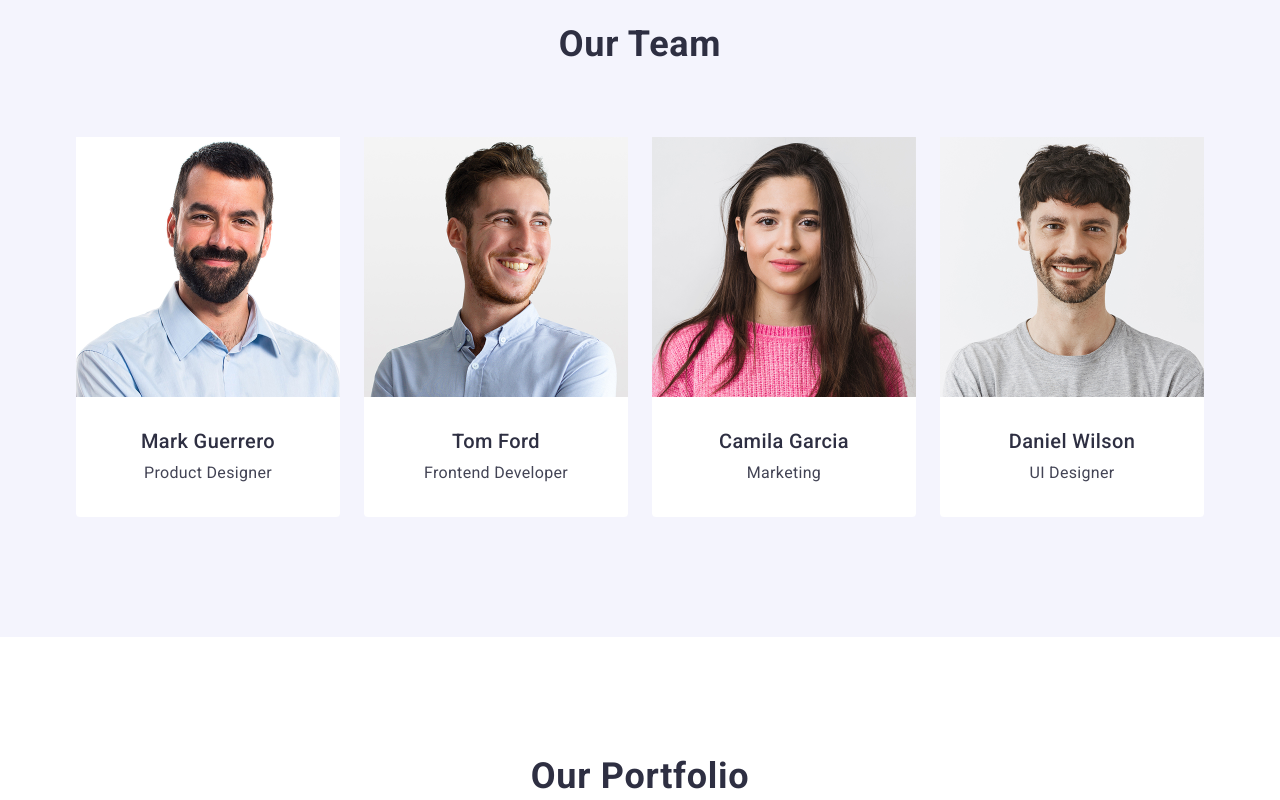
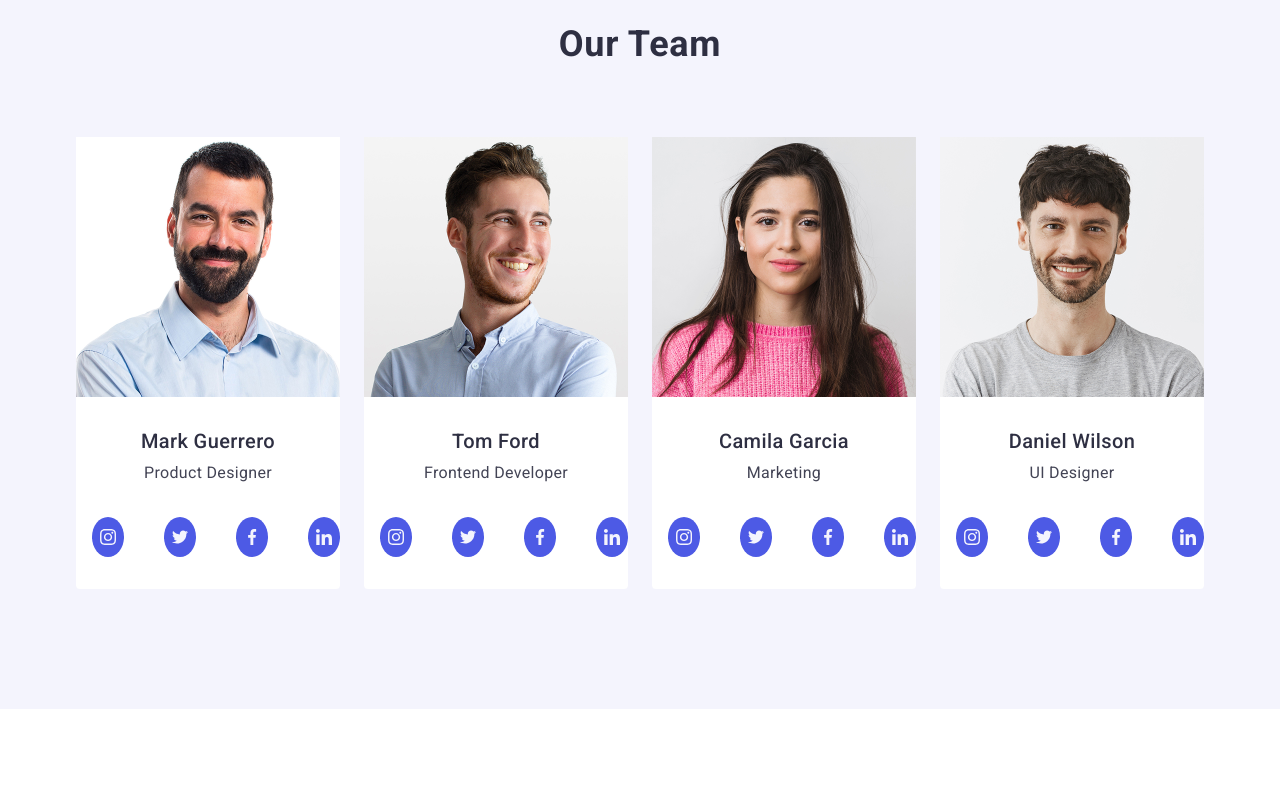
Before and after one commit to ken4ik77/got-markup-hw-04-1, a plain HTML site: page index.html in a window 1280 px wide. Shown: the part 1240-2040 px from the top of the page. Drawn offline with nearby package versions, Linux system fonts and the light colour scheme.

Commit message:
2 problen

```diff
--- a/css/styles.css
+++ b/css/styles.css
@@ -281,13 +281,9 @@ display: flex;
 .ourteam-list-test {
     background-color: #FFFFFF;
     border-radius: 0px 0px 4px 4px;
+    width: calc((100% - 72px) / 4)
 }
-.div-ourteam {
-    padding: 32px 0;
-}
-.div-ourteam-test {
-    padding: 32px 0;
-}
+
 .team-list-h {
     font-weight: 500;
     font-size: 20px;
@@ -303,6 +299,30 @@ display: flex;
     letter-spacing: 0.02em;
     color: #434455;
     text-align: center;
+}
+.our-list-icon {
+    display: flex;
+    gap: 24px;
+    justify-content: center;
+}
+.list-icon {
+    width: 40px;
+    height: 40px;
+    margin: 0 auto;
+    margin-bottom: 32px;
+    margin-left: 16px;
+}
+.ref-icons {
+    width: 100%;
+    height: 100%;
+    background-color: #4D5AE5;
+    border-radius: 50%;
+    display: flex;
+    align-items: center;
+    justify-content: center;
+}
+.icons-ourteam {
+    fill: #F4F4FD;
 }
 /* portfolio */
 .ourportfolio {
@@ -357,6 +377,7 @@ padding: 100px 0;
 }
 
 .logo-footer {
+    font-family: "Raleway", sans-serif;
     color: #4d5ae5;
     text-decoration: none;
     font-weight: 700;
--- a/index.html
+++ b/index.html
@@ -71,7 +71,7 @@
             <li class="advant-l">
               <div class="div-icons-advant">
                 <svg class="icons-advant" width="64" height="64">
-                  <use href="./images/symbol-defs.svg#icon-antenna"></use>
+                  <use href="./images/icons.svg#icon-antenna"></use>
                 </svg>
               </div>
               <h3 class="strategy">Strategy</h3>
@@ -83,7 +83,7 @@
             <li class="advant-l">
               <div class="div-icons-advant">
                 <svg class="icons-advant" width="64" height="64">
-                  <use href="./images/symbol-defs.svg#icon-clock"></use>
+                  <use href="./images/icons.svg#icon-clock"></use>
                 </svg>
               </div>
               <h3 class="strategy">Punctuality</h3>
@@ -95,7 +95,7 @@
             <li class="advant-l">
               <div class="div-icons-advant">
                 <svg class="icons-advant" width="64" height="64">
-                  <use href="./images/symbol-defs.svg#icon-diagram"></use>
+                  <use href="./images/icons.svg#icon-diagram"></use>
                 </svg>
               </div>
               <h3 class="strategy">Diligence</h3>
@@ -107,7 +107,7 @@
             <li class="advant-l">
               <div class="div-icons-advant">
                 <svg class="icons-advant" width="64" height="64">
-                  <use href="./images/symbol-defs.svg#icon-astronaut"></use>
+                  <use href="./images/icons.svg#icon-astronaut"></use>
                 </svg>
               </div>
               <h3 class="strategy">Technologies</h3>
@@ -131,6 +131,36 @@
                 <h3 class="team-list-h">Mark Guerrero</h3>
                 <p class="team-list-p">Product Designer</p>
               </div>
+              <ul class="our-list-icon">
+                <li class="list-icon">
+                  <a href="" class="ref-icons">
+                    <svg class="icons-ourteam" width="16" height="16">
+                      <use href="./images/icons.svg#icon-instagram"></use>
+                    </svg>
+                  </a>
+                </li>
+                <li class="list-icon">
+                  <a href="" class="ref-icons">
+                    <svg class="icons-ourteam" width="16" height="16">
+                      <use href="./images/icons.svg#icon-twitter"></use>
+                    </svg>
+                  </a>
+                </li>
+                <li class="list-icon">
+                  <a href="" class="ref-icons">
+                    <svg class="icons-ourteam" width="16" height="16">
+                      <use href="./images/icons.svg#icon-facebook"></use>
+                    </svg>
+                  </a>
+                </li>
+                <li class="list-icon">
+                  <a href="" class="ref-icons">
+                    <svg class="icons-ourteam" width="16" height="16">
+                      <use href="./images/icons.svg#icon-linkedin"></use>
+                    </svg>
+                  </a>
+                </li>
+              </ul>
             </li>
             <li class="ourteam-list-test">
               <img src="./images/img-2.jpg" alt="Tom Ford" width="264" />
@@ -138,6 +168,36 @@
                 <h3 class="team-list-h">Tom Ford</h3>
                 <p class="team-list-p">Frontend Developer</p>
               </div>
+              <ul class="our-list-icon">
+                <li class="list-icon">
+                  <a href="" class="ref-icons">
+                    <svg class="icons-ourteam" width="16" height="16">
+                      <use href="./images/icons.svg#icon-instagram"></use>
+                    </svg>
+                  </a>
+                </li>
+                <li class="list-icon">
+                  <a href="" class="ref-icons">
+                    <svg class="icons-ourteam" width="16" height="16">
+                      <use href="./images/icons.svg#icon-twitter"></use>
+                    </svg>
+                  </a>
+                </li>
+                <li class="list-icon">
+                  <a href="" class="ref-icons">
+                    <svg class="icons-ourteam" width="16" height="16">
+                      <use href="./images/icons.svg#icon-facebook"></use>
+                    </svg>
+                  </a>
+                </li>
+                <li class="list-icon">
+                  <a href="" class="ref-icons">
+                    <svg class="icons-ourteam" width="16" height="16">
+                      <use href="./images/icons.svg#icon-linkedin"></use>
+                    </svg>
+                  </a>
+                </li>
+              </ul>
             </li>
             <li class="ourteam-list-test">
               <img src="./images/img-1.jpg" alt="Camila Garcia" width="264" />
@@ -145,6 +205,36 @@
                 <h3 class="team-list-h">Camila Garcia</h3>
                 <p class="team-list-p">Marketing</p>
               </div>
+              <ul class="our-list-icon">
+                <li class="list-icon">
+                  <a href="" class="ref-icons">
+                    <svg class="icons-ourteam" width="16" height="16">
+                      <use href="./images/icons.svg#icon-instagram"></use>
+                    </svg>
+                  </a>
+                </li>
+                <li class="list-icon">
+                  <a href="" class="ref-icons">
+                    <svg class="icons-ourteam" width="16" height="16">
+                      <use href="./images/icons.svg#icon-twitter"></use>
+                    </svg>
+                  </a>
+                </li>
+                <li class="list-icon">
+                  <a href="" class="ref-icons">
+                    <svg class="icons-ourteam" width="16" height="16">
+                      <use href="./images/icons.svg#icon-facebook"></use>
+                    </svg>
+                  </a>
+                </li>
+                <li class="list-icon">
+                  <a href="" class="ref-icons">
+                    <svg class="icons-ourteam" width="16" height="16">
+                      <use href="./images/icons.svg#icon-linkedin"></use>
+                    </svg>
+                  </a>
+                </li>
+              </ul>
             </li>
             <li class="ourteam-list-test">
               <img src="./images/img.jpg" alt="Daniel Wilson" width="264" />
@@ -152,6 +242,36 @@
                 <h3 class="team-list-h">Daniel Wilson</h3>
                 <p class="team-list-p">UI Designer</p>
               </div>
+              <ul class="our-list-icon">
+                <li class="list-icon">
+                  <a href="" class="ref-icons">
+                    <svg class="icons-ourteam" width="16" height="16">
+                      <use href="./images/icons.svg#icon-instagram"></use>
+                    </svg>
+                  </a>
+                </li>
+                <li class="list-icon">
+                  <a href="" class="ref-icons">
+                    <svg class="icons-ourteam" width="16" height="16">
+                      <use href="./images/icons.svg#icon-twitter"></use>
+                    </svg>
+                  </a>
+                </li>
+                <li class="list-icon">
+                  <a href="" class="ref-icons">
+                    <svg class="icons-ourteam" width="16" height="16">
+                      <use href="./images/icons.svg#icon-facebook"></use>
+                    </svg>
+                  </a>
+                </li>
+                <li class="list-icon">
+                  <a href="" class="ref-icons">
+                    <svg class="icons-ourteam" width="16" height="16">
+                      <use href="./images/icons.svg#icon-linkedin"></use>
+                    </svg>
+                  </a>
+                </li>
+              </ul>
             </li>
           </ul>
         </div>
```
Also changed, not shown: images/icons.svg (renamed from images/symbol-defs.svg).
